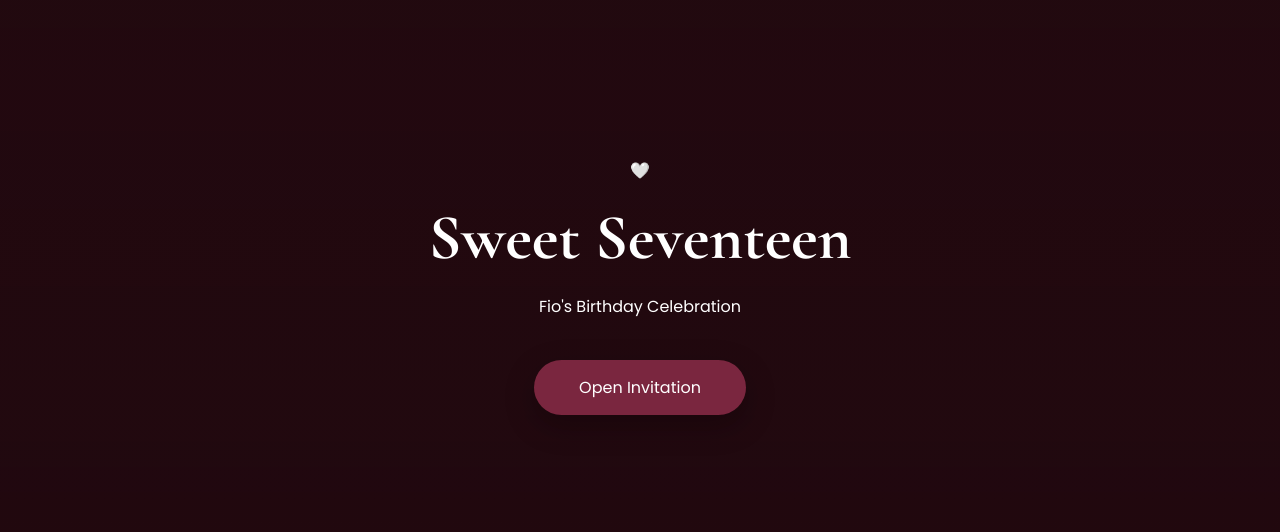
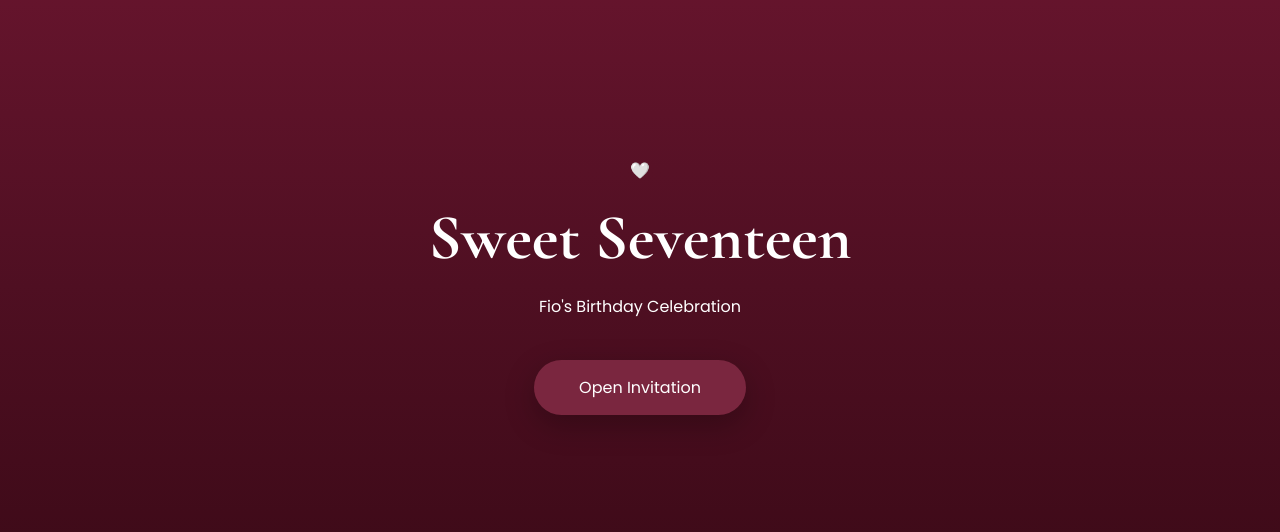
Before and after one commit to sweetsiteid-dot/fio-sweet-seventeen, a plain HTML site: page index.html in a window 1280 px wide. Shown: the part 114-646 px from the top of the page. Drawn offline with nearby package versions, Linux system fonts and the light colour scheme; files whose address does not match are found by name.

Commit message:
Update style.css

```diff
--- a/style.css
+++ b/style.css
@@ -58,8 +58,12 @@ button{
     position:fixed;
     inset:0;
     background:
-        linear-gradient(rgba(32,8,14,.78),rgba(32,8,14,.90)),
-        url("images/bg.jpg") center/cover;
+    linear-gradient(
+    180deg,
+    #6d1630 0%,
+    #4f0f22 50%,
+    #360814 100%
+    );
     display:flex;
     justify-content:center;
     align-items:center;
```
